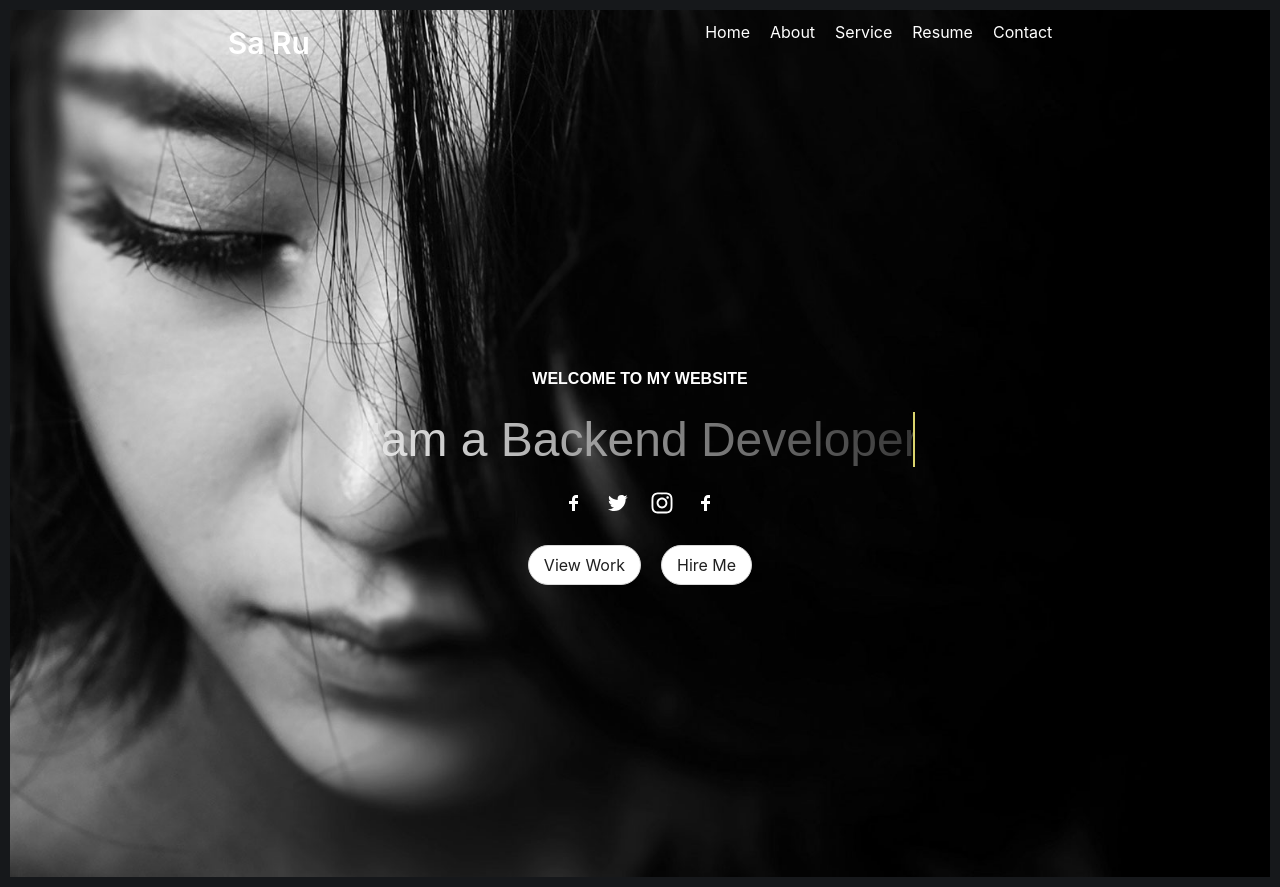
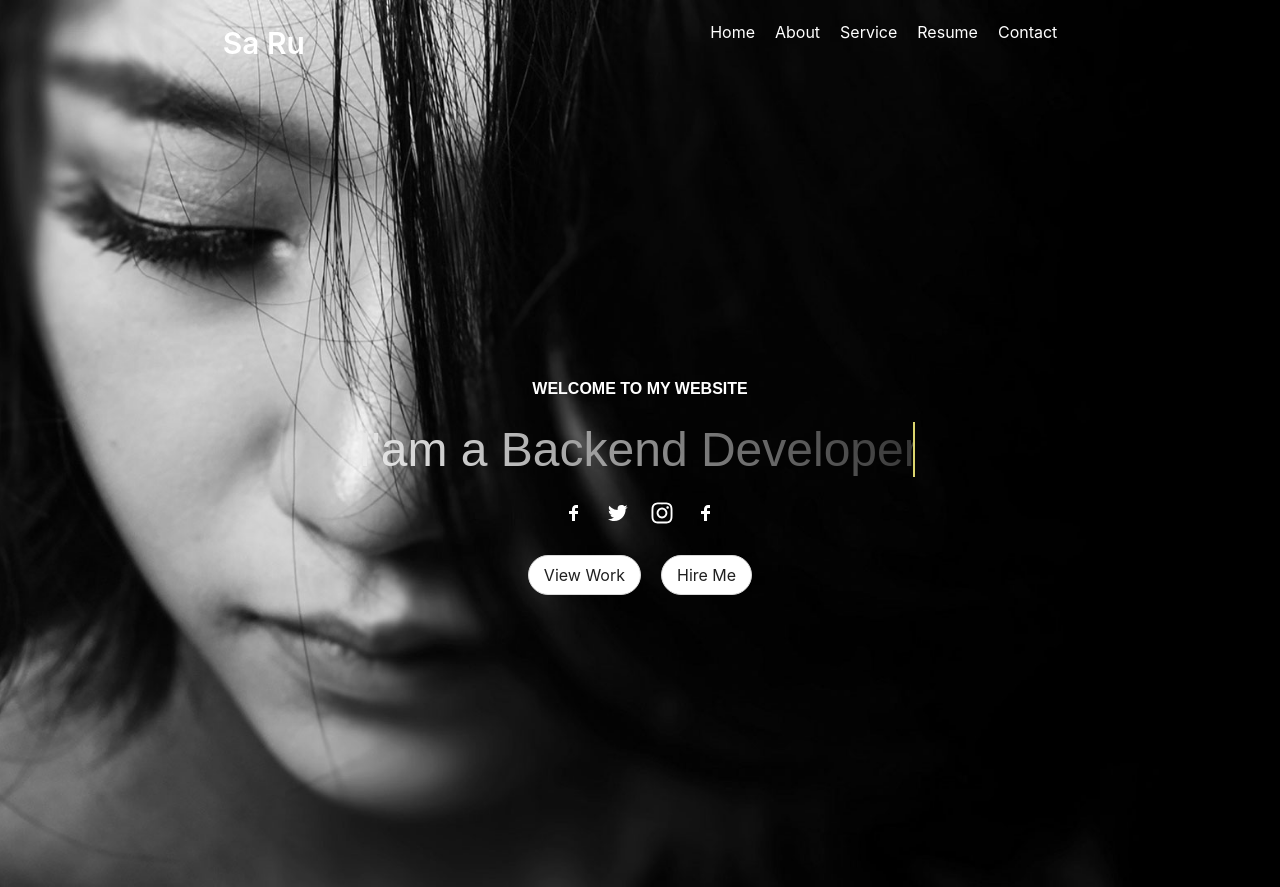
Before and after one commit to Sapnaasubedi/Saruportfolio, a React (Create React App) app in the folder my-portfolio/: page / in a window 1280 px wide. Built offline with nearby package versions, Linux system fonts and the light colour scheme.

Commit message:
feat: update final style of hero and nav

```diff
--- a/my-portfolio/src/components/hero.css
+++ b/my-portfolio/src/components/hero.css
@@ -12,7 +12,6 @@
   body {
     font-family: "Space Grotesk", sans-serif;
     background-color: #16181b;
-    margin: 10px;
   }
 
   .container {
--- a/my-portfolio/src/components/navbar.css
+++ b/my-portfolio/src/components/navbar.css
@@ -3,7 +3,7 @@
     top: 0;
     z-index: 1000;
     transition: background-color 0.3s ease, box-shadow 0.3s ease;
-    padding: 10px 20px;
+    padding: 20px 20px;
     width: 100%;
   }
 
```
